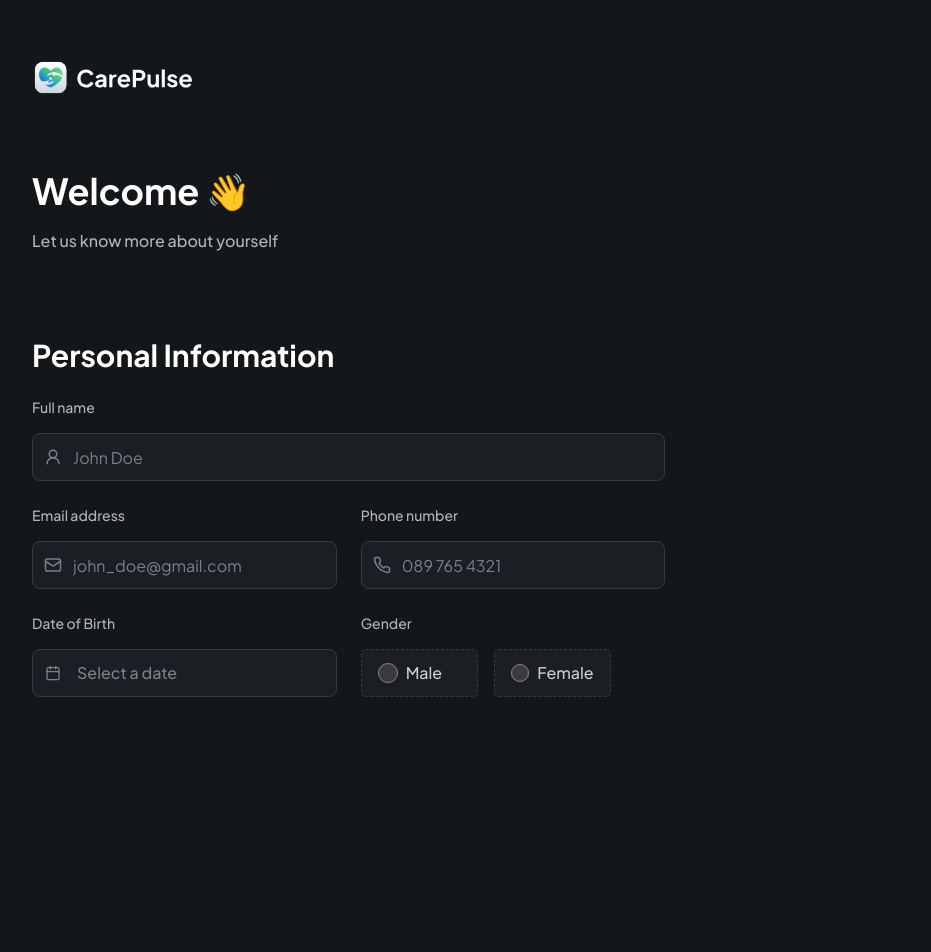
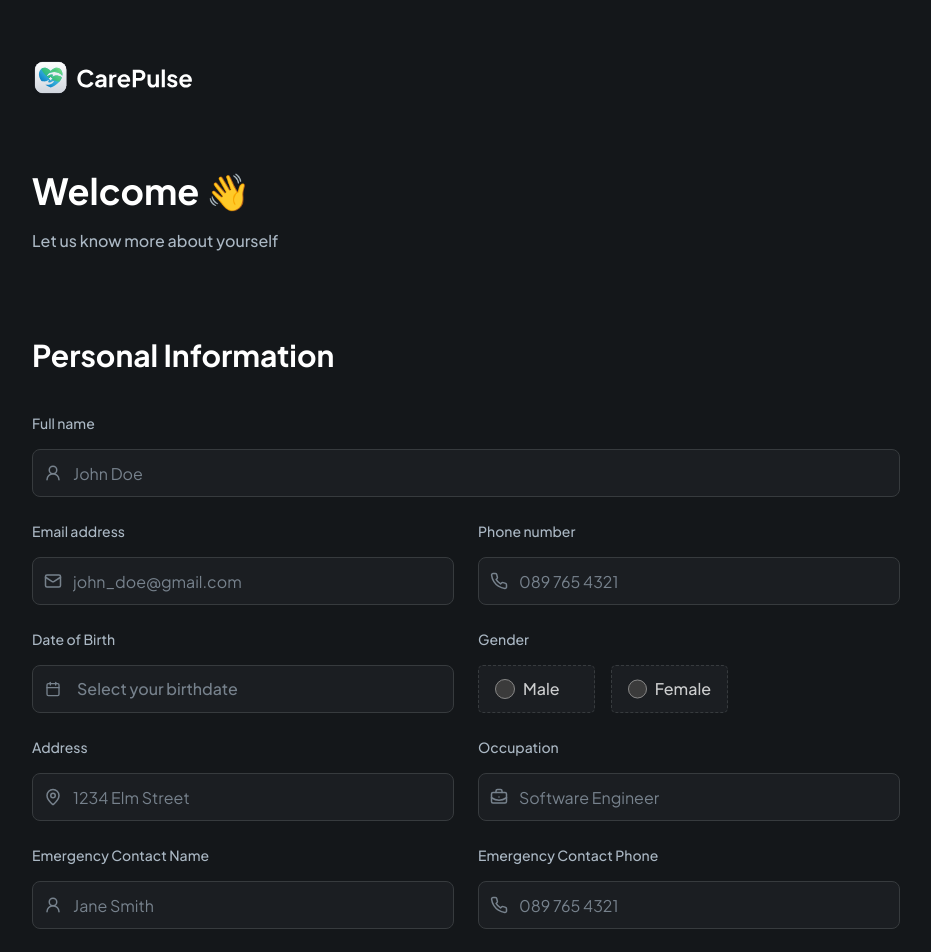
Before and after one commit to EngenMe/patient-management-system-frontend, a Next.js app: page /patients/new in a window 1280 px wide. Shown: the top 952 px of the page, without its empty margins (78-1009 px from the left). Before the commit the page ends 800 px from the top, so only its background shows below. Built offline with nearby package versions, Linux system fonts and the light colour scheme.

Commit message:
Build address and emergency fields.

```diff
--- a/app/patients/new/page.tsx
+++ b/app/patients/new/page.tsx
@@ -7,7 +7,7 @@ import Paragraph2 from '@/components/Paragraph2';
 
 const NewPatientPage = () => {
     return (
-        <div className="pt-[60px] px-[110px] w-2/3">
+        <div className="pt-[60px] px-[110px] w-[85%]">
             <Logo />
             <header className="pt-[72px] flex flex-col gap-4">
                 <Header1>Welcome 👋</Header1>
--- a/components/DatePickerInput.tsx
+++ b/components/DatePickerInput.tsx
@@ -7,15 +7,19 @@ import { cn } from '@/lib/utils';
 import { format } from 'date-fns';
 import { Dispatch, SetStateAction, useState } from 'react';
 import { Select, SelectTrigger, SelectValue, SelectContent, SelectItem } from './ui/select';
+import { FieldErrors } from 'react-hook-form';
+import { NewPatientPageFormData } from '@/interfaces/NewPatientPageFormData.interface';
 
 interface Props {
     selectedDate: Date | undefined;
     setSelectedDate: Dispatch<SetStateAction<Date | undefined>>;
     minDate: Date;
     maxDate: Date;
+    errors: FieldErrors<NewPatientPageFormData>;
+    placeholder: string;
 }
 
-const DatePickerInput = ({ selectedDate, setSelectedDate, minDate, maxDate }: Props) => {
+const DatePickerInput = ({ selectedDate, setSelectedDate, minDate, maxDate, errors, placeholder }: Props) => {
     const [month, setMonth] = useState<number>(selectedDate ? selectedDate.getMonth() : new Date().getMonth());
     const [year, setYear] = useState<number>(selectedDate ? selectedDate.getFullYear() : new Date().getFullYear());
 
@@ -39,6 +43,7 @@ const DatePickerInput = ({ selectedDate, setSelectedDate, minDate, maxDate }: Pr
     const displayedMonth = new Date(year, month);
 
     return (
+        <div>
             <div className="flex flex-col gap-4">
                 <Label className="font-medium text-sm text-muted-foreground">Date of Birth</Label>
                 <Popover>
@@ -51,7 +56,7 @@ const DatePickerInput = ({ selectedDate, setSelectedDate, minDate, maxDate }: Pr
                             )}
                         >
                             <Calendar size={18} className="mr-2" />
-                        {selectedDate ? format(selectedDate, 'MM/dd/yyyy') : 'Select a date'}
+                            {selectedDate ? format(selectedDate, 'MM/dd/yyyy') : placeholder}
                         </Button>
                     </PopoverTrigger>
                     <PopoverContent align="start" className="bg-input rounded-xl">
@@ -69,7 +74,6 @@ const DatePickerInput = ({ selectedDate, setSelectedDate, minDate, maxDate }: Pr
                                     ))}
                                 </SelectContent>
                             </Select>
-
                             {/* Year Selector */}
                             <Select value={year.toString()} onValueChange={(value) => setYear(Number(value))}>
                                 <SelectTrigger className="w-[40%] rounded-[5px]">
@@ -101,6 +105,10 @@ const DatePickerInput = ({ selectedDate, setSelectedDate, minDate, maxDate }: Pr
                     </PopoverContent>
                 </Popover>
             </div>
+            {errors.fullName?.message && (
+                <p className="text-destructive text-sm mt-1">{String(errors.fullName.message)}</p>
+            )}
+        </div>
     );
 };
 export default DatePickerInput;
--- a/components/NewPatientPageForm.tsx
+++ b/components/NewPatientPageForm.tsx
@@ -4,7 +4,7 @@ import { usePatientStore } from '@/store/patientStore';
 import { zodResolver } from '@hookform/resolvers/zod';
 import { SubmitHandler, useForm } from 'react-hook-form';
 import { Input } from './InputField';
-import { Mail, Phone, UserRound } from 'lucide-react';
+import { BriefcaseBusiness, Mail, MapPin, Phone, UserRound } from 'lucide-react';
 import Header2 from './Header2';
 import { useState } from 'react';
 import DatePickerInput from './DatePickerInput';
@@ -32,7 +32,9 @@ const NewPatientPageForm = () => {
     return (
         <section>
             <form onSubmit={handleSubmit(onSubmit)} className="flex flex-col gap-6 pt-[84px]">
-                <Header2>Personal Information</Header2>
+                <div className="pb-4">
+                    <Header2>Personal Information</Header2>
+                </div>
                 {/* Full Name */}
                 <div>
                     <Input
@@ -85,9 +87,70 @@ const NewPatientPageForm = () => {
                         setSelectedDate={setSelectedDate}
                         minDate={subYears(new Date(), 100)}
                         maxDate={new Date()}
+                        errors={errors}
+                        placeholder="Select your birthdate"
                     />
                     {/* Gender Selection */}
                     <ComboGroup register={register} errors={errors} />
+                    {/* Address */}
+                    <div>
+                        <Input
+                            id="address"
+                            type="text"
+                            placeholder="1234 Elm Street"
+                            icon={MapPin}
+                            label="Address"
+                            {...register('address')}
+                        />
+                        {errors.address?.message && (
+                            <p className="text-destructive text-sm mt-1">{String(errors.address.message)}</p>
+                        )}
+                    </div>
+                    {/* Occupation */}
+                    <div>
+                        <Input
+                            id="occupation"
+                            type="text"
+                            placeholder="Software Engineer"
+                            icon={BriefcaseBusiness}
+                            label="Occupation"
+                            {...register('occupation')}
+                        />
+                        {errors.address?.message && (
+                            <p className="text-destructive text-sm mt-1">{String(errors.address.message)}</p>
+                        )}
+                    </div>
+                    {/* Emergency contact name */}
+                    <div>
+                        <Input
+                            id="emergencyContactName"
+                            type="text"
+                            placeholder="Jane Smith"
+                            icon={UserRound}
+                            label="Emergency Contact Name"
+                            {...register('emergencyContactName')}
+                        />
+                        {errors.fullName?.message && (
+                            <p className="text-destructive text-sm mt-1">{String(errors.fullName.message)}</p>
+                        )}
+                    </div>
+                    {/* Emergency contact number */}
+                    <div>
+                        <Input
+                            id="emergencyContactPhone"
+                            type="Phone number"
+                            placeholder="089 765 4321"
+                            icon={Phone}
+                            label="Emergency Contact Phone"
+                            {...register('emergencyContactPhone')}
+                        />
+                        {errors.phone?.message && (
+                            <p className="text-destructive text-sm mt-1">{String(errors.phone.message)}</p>
+                        )}
+                    </div>
+                </div>
+                <div className="pt-5 pb-4">
+                    <Header2>Medical Information</Header2>
                 </div>
             </form>
         </section>
```
Lines whose indentation alone changed are shown as unchanged.
